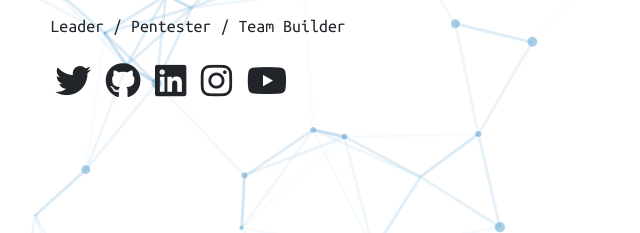
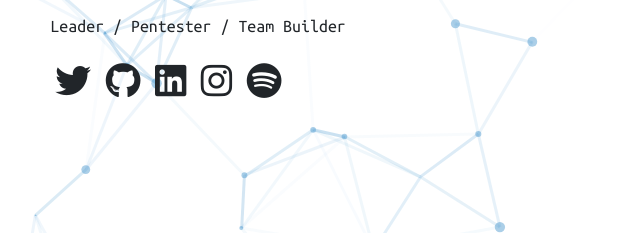
Before and after one commit to uplandwave/uplandwave.github.io, a plain HTML site: page index.html in a window 1280 px wide. Shown: the part 436-669 px from the top of the page, 550-1190 px from the left. Drawn offline with nearby package versions, Linux system fonts and the light colour scheme.

Commit message:
attaced podcast

```diff
--- a/index.html
+++ b/index.html
@@ -29,7 +29,7 @@
           <a class="link1" href="https://github.com/uplandwave" data-toggle="tooltip" data-placement="bottom" title="Github"><i class="fab fa-github"></i></a>
           <a class="link1" href="https://www.linkedin.com/in/luke--briggs/" data-toggle="tooltip" data-placement="bottom" title="LinkedIn"><i class="fab fa-linkedin"></i></a>
           <a class="link1" href="https://www.instagram.com/lukekbriggs/" data-toggle="tooltip" data-placement="bottom" title="Instagram"><i class="fa-brands fa-instagram"></i></a>
-          <a class="link1" href="https://www.youtube.com/watch?v=a3Z7zEc7AXQ" data-toggle="tooltip" data-placement="bottom" title="Rick Roll"><i class="fa-brands fa-youtube"></i></a>
+          <a class="link1" href="https://uplandwave.github.io/Web_Development/Personal_site/" data-toggle="tooltip" data-placement="bottom" title="Pod Cast"><i class="fa-brands fa-spotify"></i></a>
 
 </div>
       </div>
```
